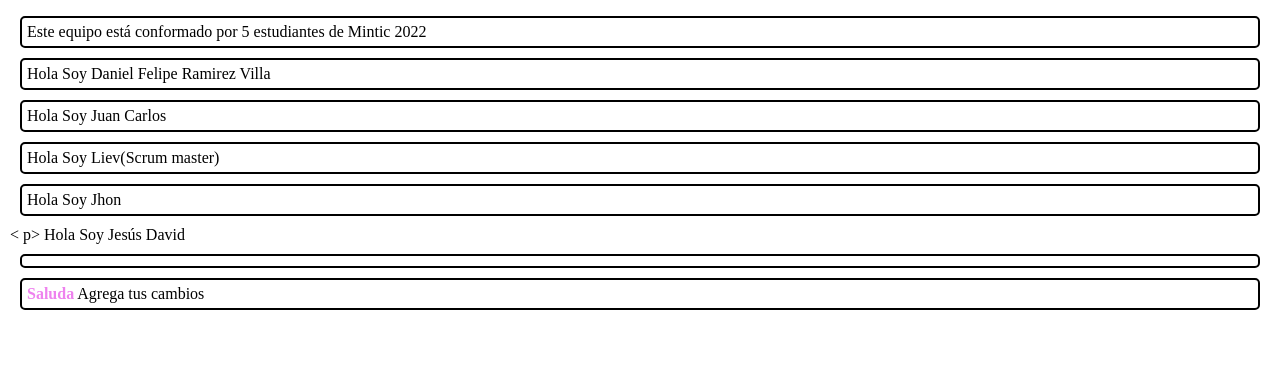
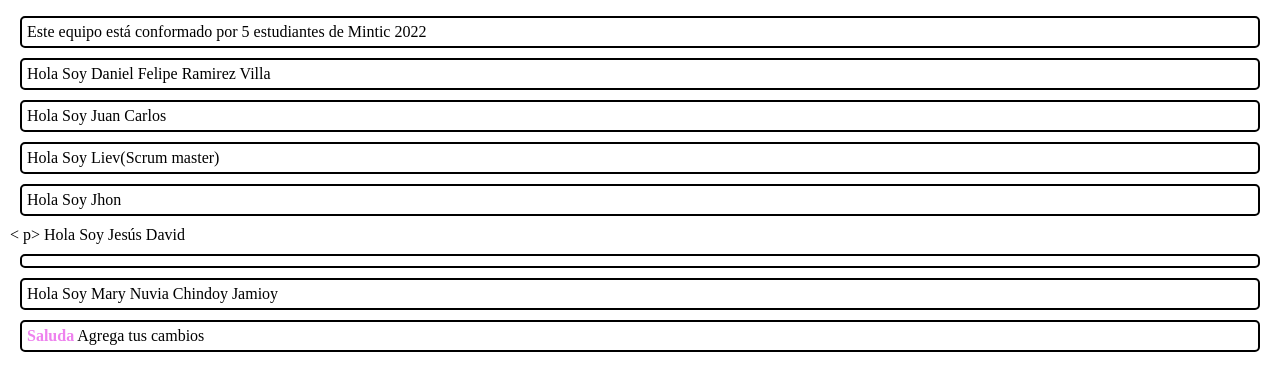
Before and after one commit to The-Horus-Team/demo-repository, a website: page index.html in a window 1280 px wide. Shown: the part 105-496 px from the top of the page. Drawn offline with Linux system fonts and the light colour scheme.

Commit message:
Cambios realizado por Mary Chindoy

```diff
--- a/index.html
+++ b/index.html
@@ -29,6 +29,7 @@
     <p>Hola Soy Liev(Scrum master)</p>
     <p>Hola Soy Jhon</p>
     < p> Hola Soy Jesús David </p>
+    <p>Hola Soy Mary Nuvia Chindoy Jamioy</p>
     <p><span style="color:violet;font-weight: bolder;font-size: 30;">Saluda</span>
         Agrega tus cambios
     </p>
```
